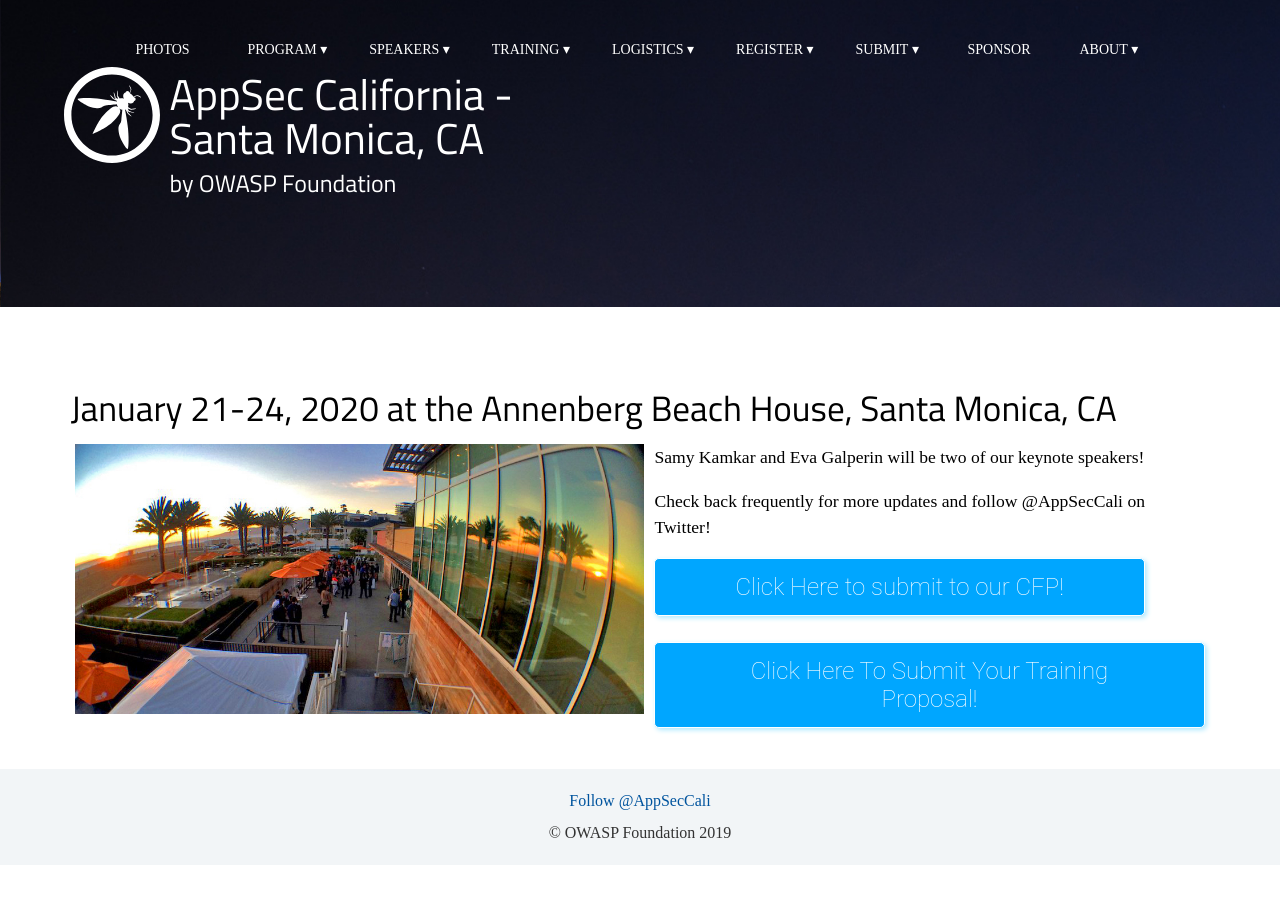
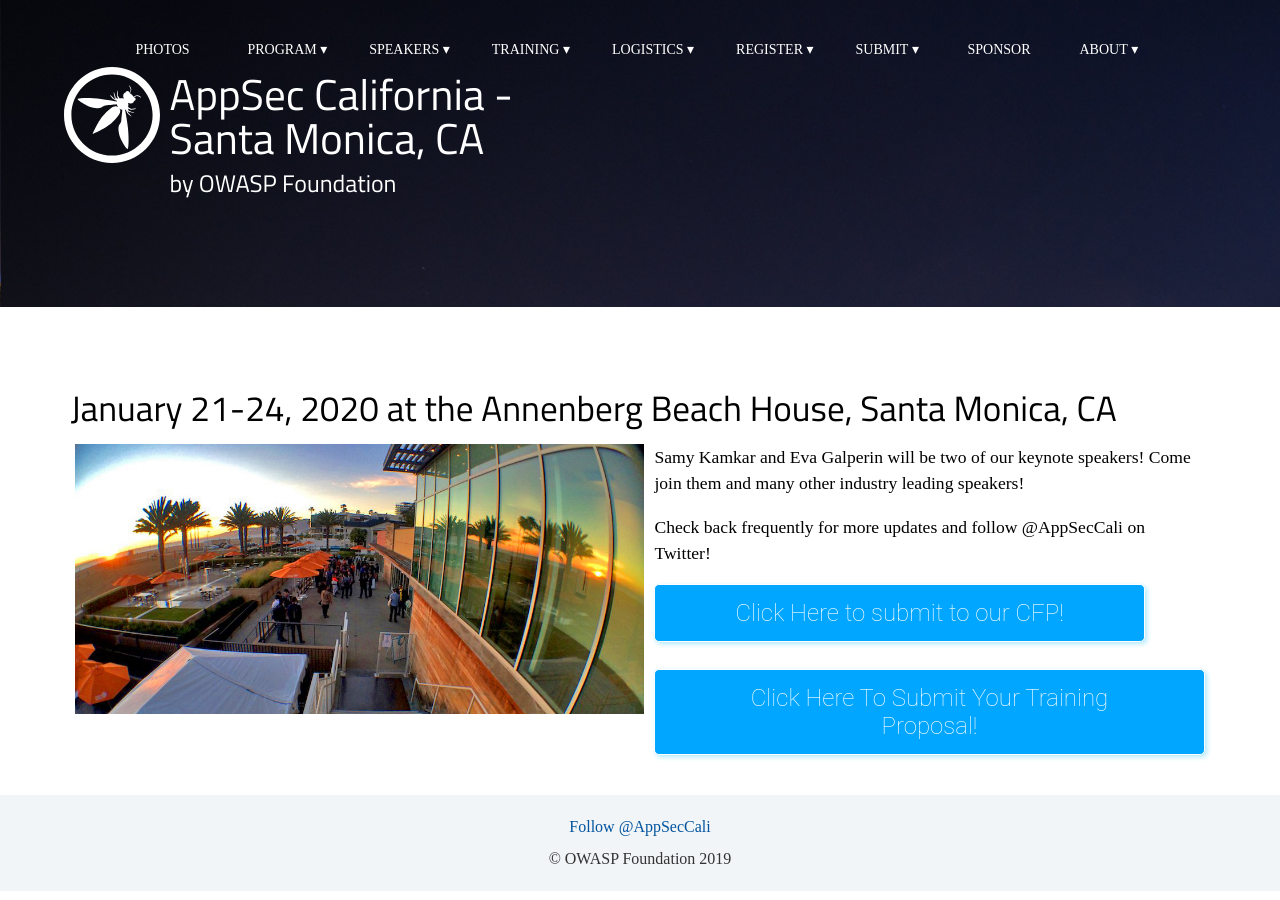
Before and after one commit to OWASP/2020-appseccalifornia, a Jekyll site: the page built from index.html, in a window 1280 px wide. Built offline with Jekyll 4.4.1, drawn with Linux system fonts in a browser that asks for light colours; some web fonts are replaced; comment, search, counter and statistics services are not loaded.

Commit message:
adding some color

```diff
--- a/index.html
+++ b/index.html
@@ -13,7 +13,7 @@
 <div class="row"><h2>January 21-24, 2020 at the Annenberg Beach House, Santa Monica, CA</h2></div>
 <div class="row"><div class="column"><img src="../assets/images/fisheye.jpg" width="569" align="left"></div>
 <div class="column">
-<div><p>Samy Kamkar and Eva Galperin will be two of our keynote speakers!</p><p>Check back frequently for more updates and follow @AppSecCali on Twitter!</p></div>
+<div><p>Samy Kamkar and Eva Galperin will be two of our keynote speakers! Come join them and many other industry leading speakers!</p><p>Check back frequently for more updates and follow @AppSecCali on Twitter!</p></div>
 <div><button name="cfpBUton" class="button" onclick="window.location.href='https://owasp.submittable.com/submit/147365/app    sec-callifornia-2020-call-for-presentations';">Click Here to submit to our CFP!</button></div>
 <br>
 <div><button name="cftButton" class="button" onclick="window.location.href='https://owasp.submittable.com/submit/147366/ap    psec-callifornia-2020-call-for-trainers';">Click Here To Submit Your Training Proposal!</button></div>
```
